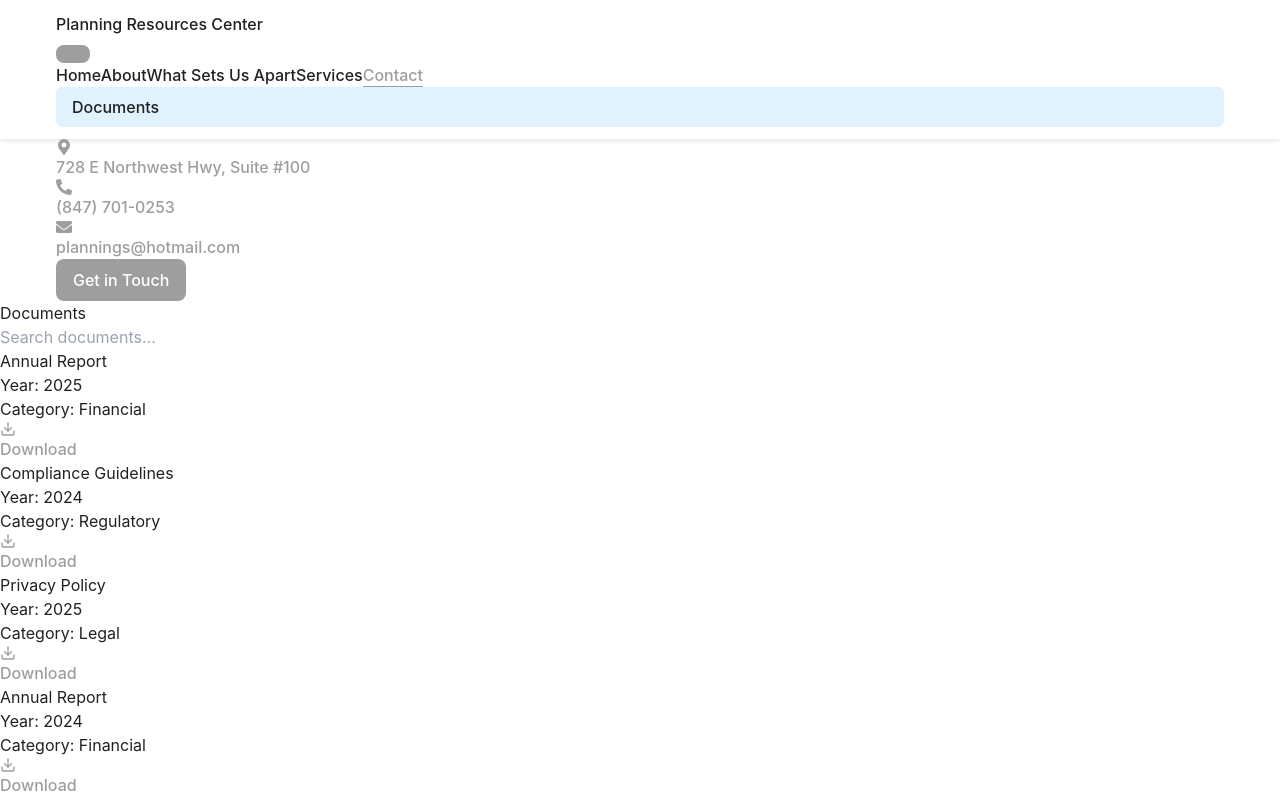
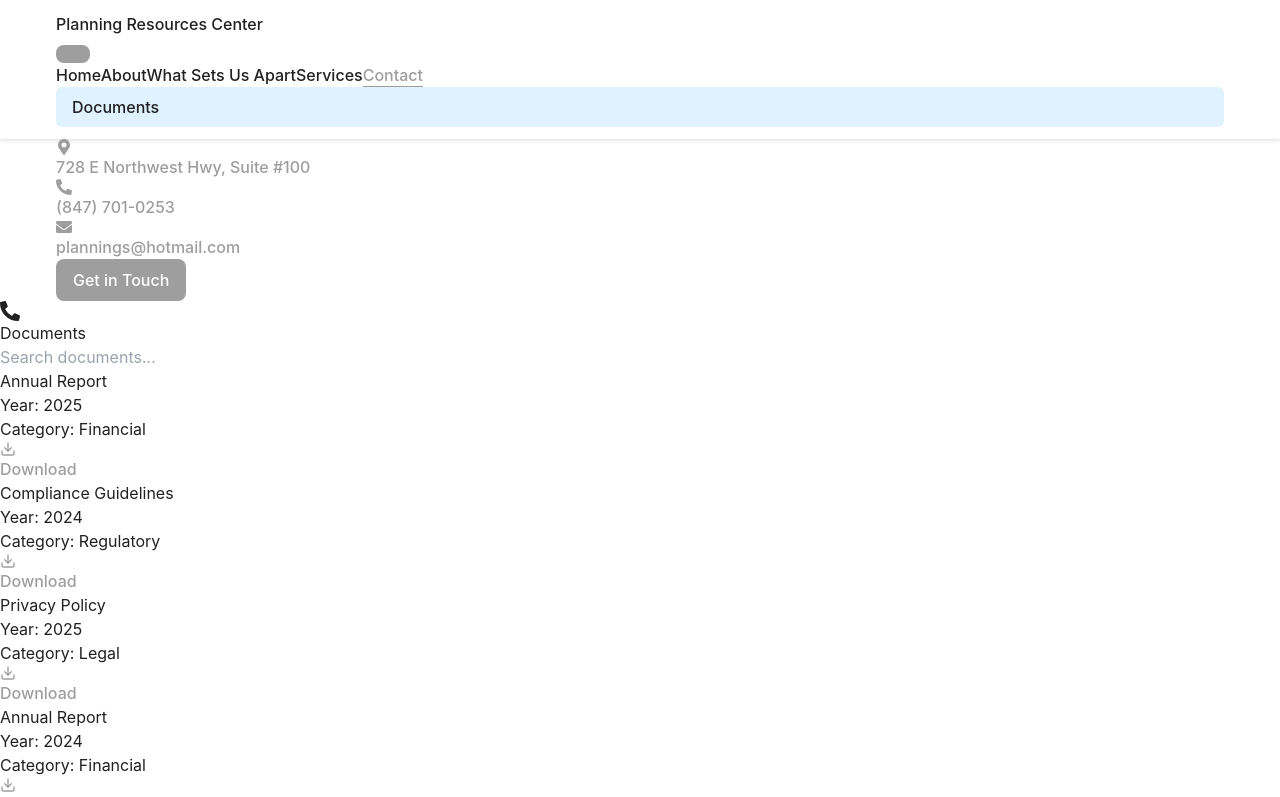
Before and after one commit to plannings1/PRC-Testing, a React (Vite) app: page /#/documents in a window 1280 px wide. Shown: the top 797 px of the page. Built offline with nearby package versions, Linux system fonts and the light colour scheme.

Commit message:
updates sticky footer2

```diff
--- a/src/Website.jsx
+++ b/src/Website.jsx
@@ -8,6 +8,8 @@ import ServicesSection from "./components/ServicesSection";
 import ContactSection from "./components/ContactSection";
 import Footer from "./components/Footer";
 import StickyFooter from "./components/StickyFooter";
+import FloatingActionButton from "./components/FloatingActionButton";
+
 const Website = () => {
   const [activeSection, setActiveSection] = useState("home");
   const [clickedSection, setClickedSection] = useState(null);
@@ -70,7 +72,15 @@ const Website = () => {
   return (
     <div className="min-h-screen flex flex-col">
       <Navbar activeSection={activeSection} onNavClick={handleNavClick} />
-      <StickyFooter />
+      {/* Desktop Sticky Footer */}
+      <div className="hidden md:block">
+        <StickyFooter />
+      </div>
+
+      {/* Mobile FAB */}
+      <div className="block md:hidden">
+        <FloatingActionButton />
+      </div>
       <HeroSection />
       <AboutSection />
       <WhatSetsUsApartSection />
--- a/src/components/DocumentsPage.jsx
+++ b/src/components/DocumentsPage.jsx
@@ -2,6 +2,7 @@ import React, { useState } from "react";
 import { Download } from "lucide-react";
 import Navbar from "../components/Navbar";
 import StickyFooter from "./StickyFooter";
+import FloatingActionButton from "./FloatingActionButton";
 import Footer from "../components/Footer";
 import ContactSection from "../components/ContactSection";
 
@@ -30,7 +31,15 @@ const DocumentsPage = () => {
   return (
     <div className="min-h-screen flex flex-col bg-gradient-to-b from-white to-[#E6F4F1] text-gray-900">
       <Navbar />
-      <StickyFooter />
+            {/* Desktop Sticky Footer */}
+            <div className="hidden md:block">
+        <StickyFooter />
+      </div>
+
+      {/* Mobile FAB */}
+      <div className="block md:hidden">
+        <FloatingActionButton />
+      </div>
 
       <div className="flex-grow max-w-6xl mx-auto bg-[#FAFAFA] shadow-xl rounded-xl p-6 md:p-8 border border-gray-300 mt-20 w-full">
         <h2 className="text-3xl md:text-4xl font-bold text-center mb-6 md:mb-8 text-[#0079C1]">Documents</h2>
--- /dev/null
+++ b/src/components/FloatingActionButton.jsx
@@ -0,0 +1,56 @@
+// src/components/FloatingActionButton.jsx
+import React, { useEffect, useState } from "react";
+import { FaPhoneAlt } from "react-icons/fa";
+
+const FloatingActionButton = () => {
+  const [isContactVisible, setContactVisible] = useState(false);
+
+  useEffect(() => {
+    // If you want the FAB to hide once contact is visible, reuse your existing IntersectionObserver:
+    const contactSection = document.getElementById("contact");
+    if (!contactSection) return;
+
+    const observer = new IntersectionObserver(
+      ([entry]) => {
+        setContactVisible(entry.isIntersecting);
+      },
+      { root: null, threshold: 0.1 }
+    );
+
+    observer.observe(contactSection);
+    return () => observer.unobserve(contactSection);
+  }, []);
+
+  const scrollToContact = () => {
+    const contactSection = document.getElementById("contact");
+    if (contactSection) {
+      contactSection.scrollIntoView({ behavior: "smooth" });
+    }
+  };
+
+  return (
+    <div
+      // Position the FAB in the bottom-right. Adjust as needed.
+      className={`
+        fixed bottom-4 right-4 z-50
+        transition-transform duration-300
+        flex items-center justify-center
+        w-12 h-12
+        rounded-full
+        bg-[#0079C1] text-white
+        shadow-lg
+
+        // If contact is visible, slide or fade out.
+        // Adjust the transform/opacity to your preference.
+        ${isContactVisible ? "translate-y-16 opacity-0" : "translate-y-0 opacity-100"}
+      `}
+      onClick={scrollToContact}
+    >
+      {/* Could be an icon or text */}
+      <FaPhoneAlt size={20} />
+      {/* Alternatively, you could do: <span className="text-sm">Get in Touch</span> */}
+    </div>
+  );
+};
+
+export default FloatingActionButton;
```
